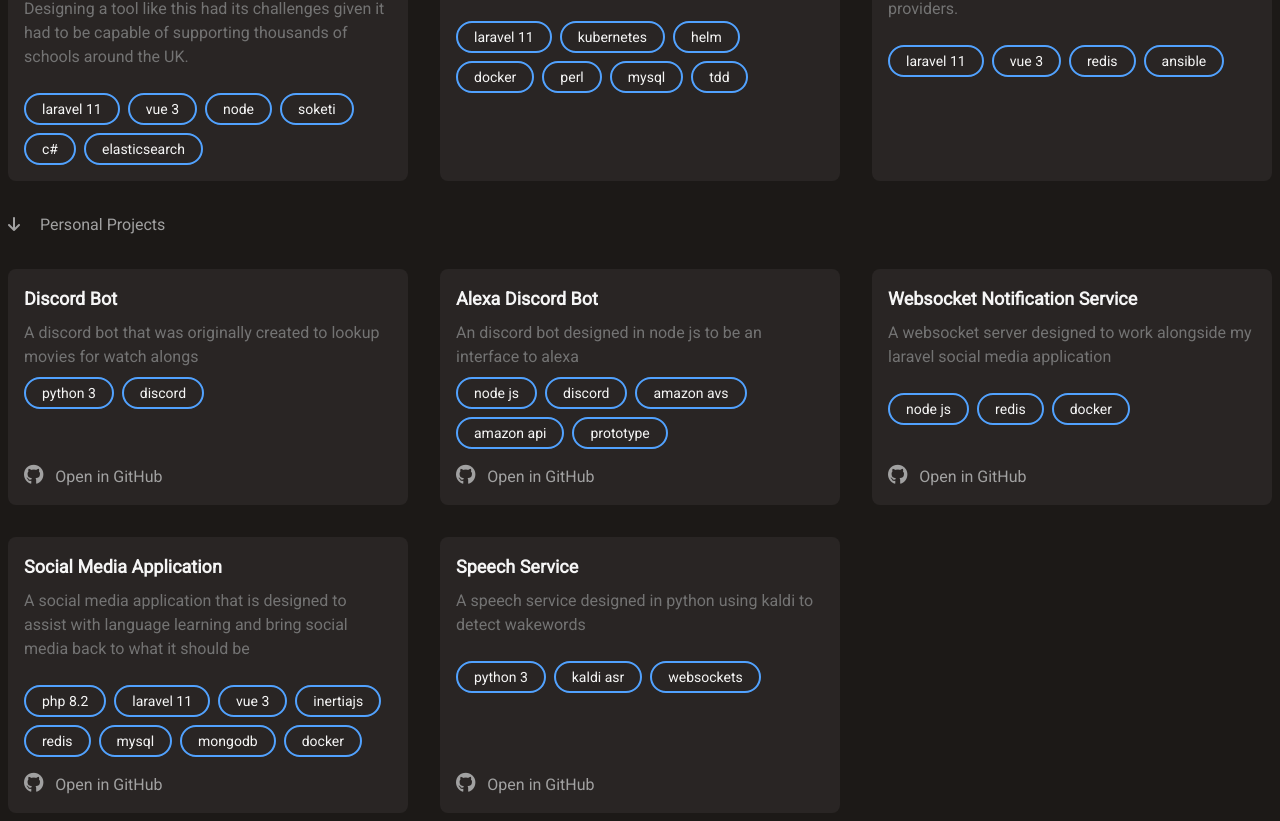
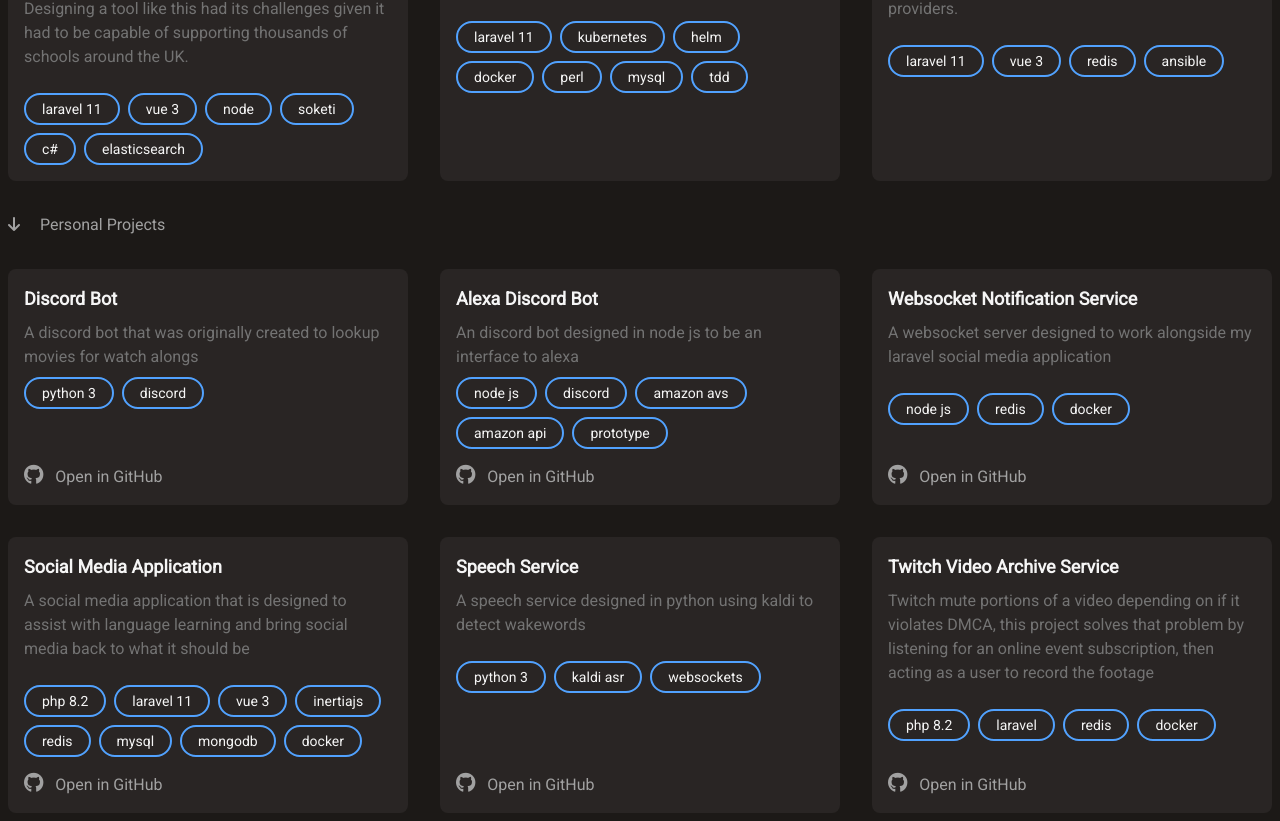
Before and after one commit to msumdev/portfolio, a Vue app: page / in a window 1280 px wide. Shown: the part 503-1324 px from the top of the page. Built offline with nearby package versions, Linux system fonts and the light colour scheme.

Commit message:
chore: added twitch archive service

```diff
--- a/src/views/IndexView.vue
+++ b/src/views/IndexView.vue
@@ -141,6 +141,22 @@
           <p class="text-neutral-400"><i class="fa-brands fa-github text-xl pr-2"></i> Open in GitHub</p>
         </div>
       </a>
+      <a href="https://github.com/msumdev/twitch-video-archive-service" target="_blank" class="col-span-3 md:col-span-1 bg-stone-800 hover:bg-stone-850 rounded-lg p-4 flex flex-col">
+        <p class="text-lg font-bold">Twitch Video Archive Service</p>
+        <p class="text-neutral-500 text-wrap mt-2 mb-4">
+          Twitch mute portions of a video depending on if it violates DMCA, this project solves that problem by listening for an online event subscription, then acting as a user to record the footage
+        </p>
+        <div class="flex flex-wrap gap-2 pt-2">
+          <div class="border-2 px-4 py-1 border-blue-400 rounded-full text-sm">php 8.2</div>
+          <div class="border-2 px-4 py-1 border-blue-400 rounded-full text-sm">laravel</div>
+          <div class="border-2 px-4 py-1 border-blue-400 rounded-full text-sm">redis</div>
+          <div class="border-2 px-4 py-1 border-blue-400 rounded-full text-sm">docker</div>
+        </div>
+
+        <div class="mt-auto pt-4">
+          <p class="text-neutral-400"><i class="fa-brands fa-github text-xl pr-2"></i> Open in GitHub</p>
+        </div>
+      </a>
     </div>
   </section>
 </template>
```
